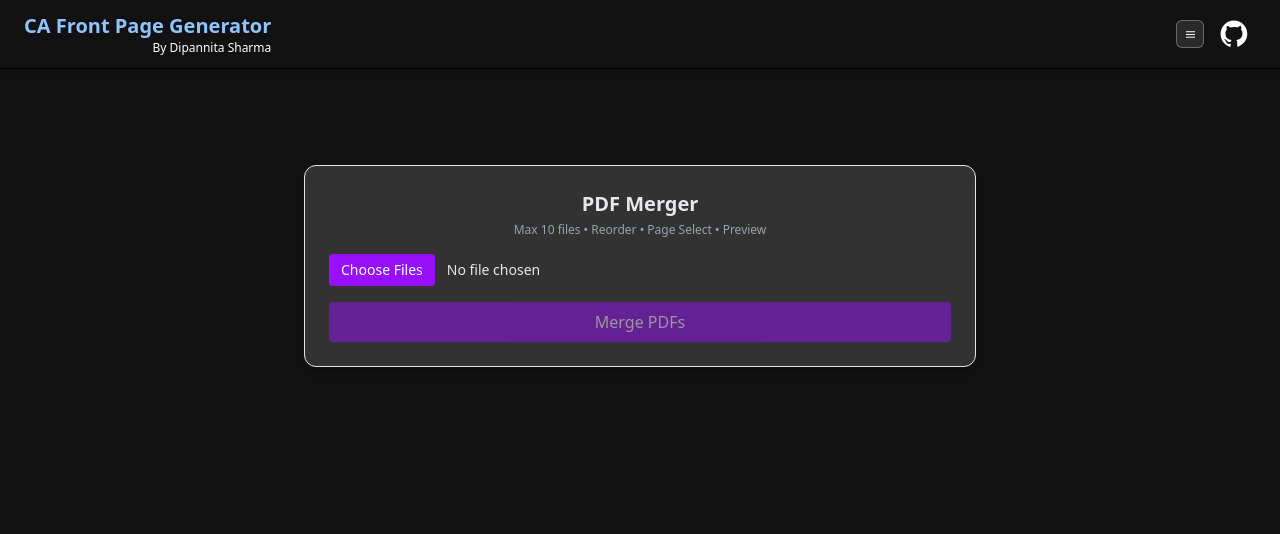
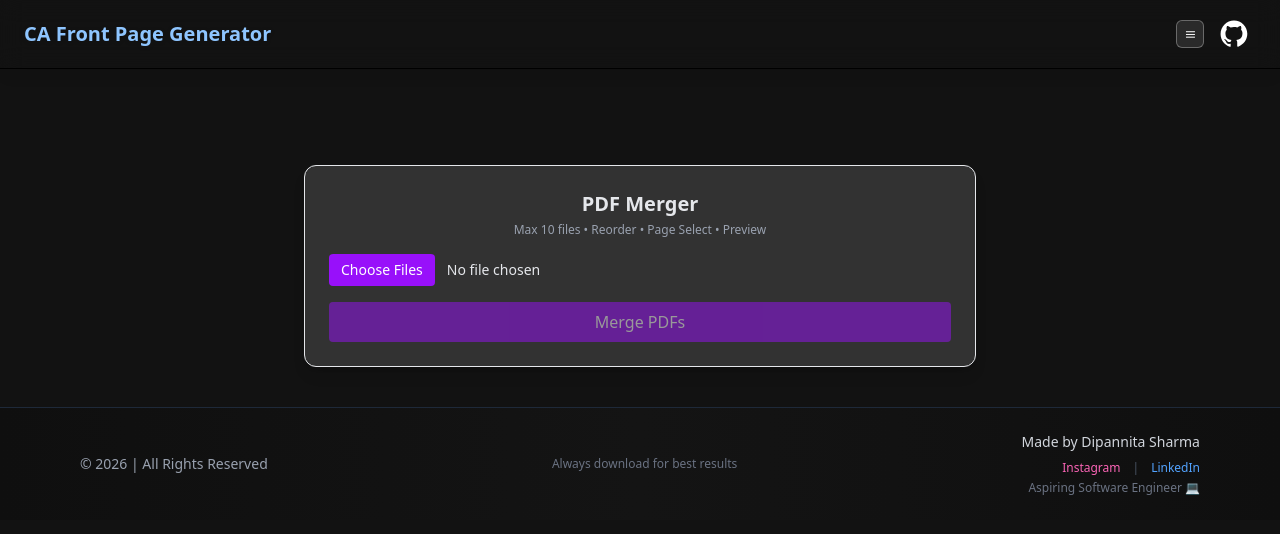
Before and after one commit to dipannitasharma/front-page-generator, a React (Vite) app: page /merge in a window 1280 px wide. Shown: the top 534 px of the page. Built offline with nearby package versions, Linux system fonts and the light colour scheme; what @react-pdf/renderer would draw is missing.

Commit message:
added Footer.jsx

```diff
--- a/src/App.jsx
+++ b/src/App.jsx
@@ -5,6 +5,7 @@ import Header from "./components/Header";
 
 import Home from "./pages/Home";
 import Merge from "./pages/Merge";
+import Footer from "./components/Footer";
 
 const App = () => {
   return (
@@ -16,6 +17,7 @@ const App = () => {
         <Route path="/" element={<Home />} />
         <Route path="/merge" element={<Merge />} />
       </Routes>
+      <Footer />
 
     </div>
   );
--- /dev/null
+++ b/src/components/Footer.jsx
@@ -0,0 +1,63 @@
+import React from "react";
+
+const Footer = () => {
+  return (
+    <footer className="w-full mt-10 py-6 bg-gradient-to-r from-[#0f0f0f] via-[#141414] to-[#0f0f0f] border-t border-gray-800">
+      <div className="max-w-6xl mx-auto px-4 flex flex-col sm:flex-row items-center justify-between gap-4 text-sm text-gray-400">
+
+        {/* Left */}
+         <p>
+          © {new Date().getFullYear()} | All Rights Reserved
+        </p>
+
+        {/* Center */}
+        <div className="text-center text-xs text-gray-500 leading-relaxed">
+          <p>Always download for best results</p>
+        </div>
+
+        {/* Right */}
+       {/* Right */}
+<div className="text-center sm:text-right">
+  <p className="text-gray-300 font-medium">
+    Made by Dipannita Sharma
+  </p>
+
+  {/* Social Links */}
+  <div className="flex justify-center sm:justify-end gap-3 mt-2 text-xs">
+
+    {/* Instagram */}
+    <a
+      href="https://www.instagram.com/sharma_dipannita?igsh=MXQxdHVlZHZqM3FmcQ=="
+      target="_blank"
+      rel="noopener noreferrer"
+      className="text-pink-400 hover:text-pink-300 transition"
+    >
+      Instagram
+    </a>
+
+    <span className="text-gray-600">|</span>
+
+    {/* LinkedIn */}
+    <a
+      href="https://www.linkedin.com/in/dipannita-sharma-4906ab291"
+      target="_blank"
+      rel="noopener noreferrer"
+      className="text-blue-400 hover:text-blue-300 transition"
+    >
+      LinkedIn
+    </a>
+
+  </div>
+
+  <p className="text-xs mt-1 text-gray-500">
+    Aspiring Software Engineer 💻
+  </p>
+</div>
+
+
+      </div>
+    </footer>
+  );
+};
+
+export default Footer;
--- a/src/components/Header.jsx
+++ b/src/components/Header.jsx
@@ -32,9 +32,9 @@ const Header = () => {
           CA Front Page Generator
         </h1>
 
-        <p className="text-white text-xs">
+        {/* <p className="text-white text-xs">
           By Dipannita Sharma
-        </p>
+        </p> */}
       </div>
 
       {/* RIGHT */}
```
